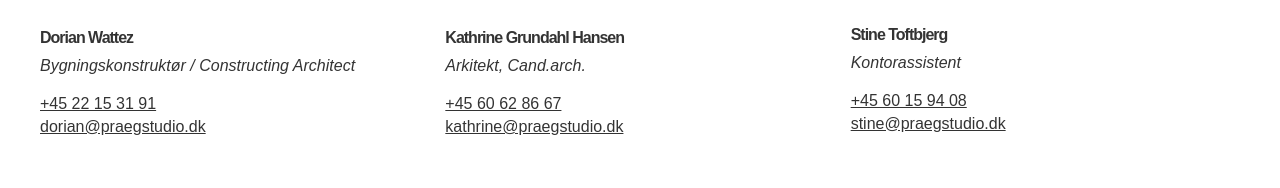
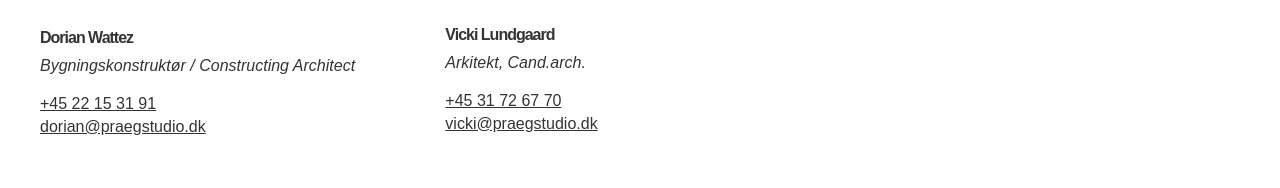
Before and after one commit to jeppe-smith/madsmikkelsen, a Gatsby site: page /kontakt in a window 1280 px wide. Shown: the part 2058-2246 px from the top of the page. Built offline with nearby package versions, Linux system fonts and the light colour scheme; Gatsby itself is replaced by a stand-in of ours.

Commit message:
Update employees

```diff
--- a/src/pages/kontakt/index.js
+++ b/src/pages/kontakt/index.js
@@ -122,21 +122,11 @@ const ContactPage = props => (
           <a href="mailto:dorian@praegstudio.dk">dorian@praegstudio.dk</a>
         </div>
         <div className="person">
-          <GatsbyImage
-            alt="Kathrine Grundahl Hansen"
-            image={props.data.kathrine.childImageSharp.gatsbyImageData}
-          />
-          <h4>Kathrine Grundahl Hansen</h4>
+          <div className="person__placeholder"></div>
+          <h4>Vicki Lundgaard</h4>
           <em>Arkitekt, Cand.arch.</em>
-          <a href="tel:+4522153191">+45 60 62 86 67</a>
-          <a href="mailto:kathrine@praegstudio.dk">kathrine@praegstudio.dk</a>
-        </div>
-        <div className="person">
-          <div className="person__placeholder"></div>
-          <h4>Stine Toftbjerg</h4>
-          <em>Kontorassistent</em>
-          <a href="tel:+4560159408">+45 60 15 94 08</a>
-          <a href="mailto:stine@praegstudio.dk">stine@praegstudio.dk</a>
+          <a href="tel:+4531726770">+45 31 72 67 70</a>
+          <a href="mailto:vicki@praegstudio.dk">vicki@praegstudio.dk</a>
         </div>
       </div>
     </div>
```
